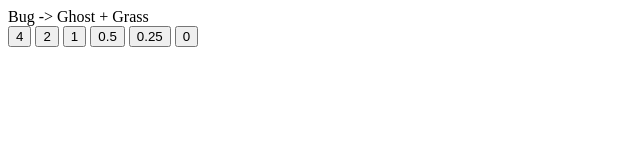
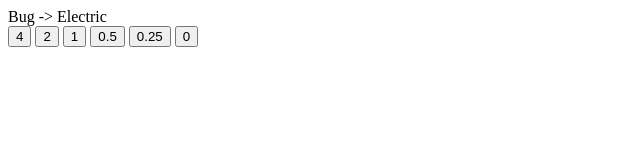
Before and after one commit to dustbyte/type-trainer, a plain HTML site: page index.html in a window 1280 px wide. Shown: the full height of the page, 0-640 px from the left. Drawn offline with Linux system fonts and the light colour scheme.

Commit message:
Condense the code

```diff
--- a/index.html
+++ b/index.html
@@ -51,24 +51,24 @@
                 ["success", "failure", "next"].forEach(function(id) {
                     document.getElementById(id).classList.add('noshow');
                 });
-                type_match = [];
+
                 offensive_type = Math.floor(Math.random() * types.length);
-                type_match.push(offensive_type);
+                type_match = [offensive_type];
                 document.getElementById("offensive").innerHTML = types[offensive_type]
-                defensive_type = Math.floor(Math.random() * types.length);
-                type_match.push(defensive_type);
-                document.getElementById("defensive").innerHTML = types[defensive_type]
-                response = matches[offensive_type][defensive_type];
 
-                if (Math.floor(Math.random() * 2) == 0) {
-                    second_defensive_type = Math.floor(Math.random() * types.length);
-                    if (second_defensive_type != defensive_type) {
-                        type_match.push(second_defensive_type);
-                        document.getElementById("defensive").innerHTML += ' + ' + types[second_defensive_type]
-                        response *= matches[offensive_type][second_defensive_type];
+                response = 1;
+                document.getElementById("defensive").innerHTML = "";
+                for (i = 0; i < Math.floor(Math.random() * 2) + 1; i++) {
+                    defensive_type = Math.floor(Math.random() * types.length);
+                    type_match.push(defensive_type);
+                    if (i > 0) {
+                    document.getElementById("defensive").innerHTML += ' + ';
                     }
+                    document.getElementById("defensive").innerHTML += types[defensive_type];
+                    response *= matches[offensive_type][defensive_type]
                 }
 
+                console.log(type_match);
                 document.getElementById("response").innerHTML = response;
             }
 
```
